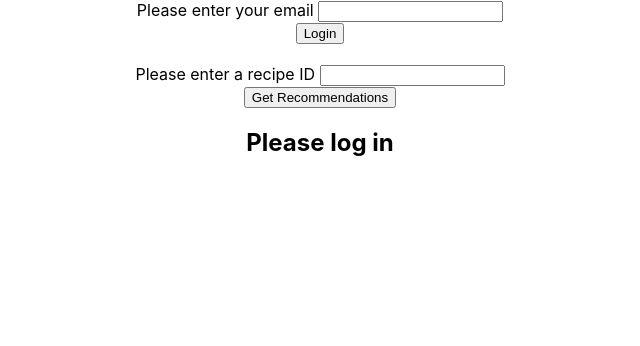
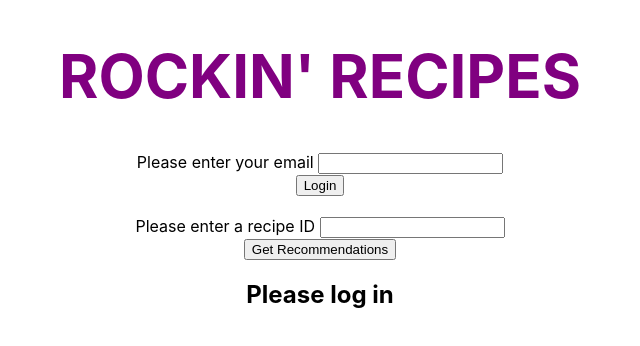
Before and after one commit to thomasstep/RockinRecipes, a React (Create React App) app in the folder rockin_recipes/: page / in a window 1280 px wide. Shown: the top 346 px of the page, without its empty margins (320-960 px from the left). Built offline with nearby package versions, Linux system fonts and the light colour scheme.

Commit message:
fixed some more UI stuff

```diff
--- a/rockin_recipes/src/App.css
+++ b/rockin_recipes/src/App.css
@@ -14,6 +14,8 @@
   flex-direction: column;
   align-items: center;
   justify-content: center;
+  text-align: center;
+  width: 200;
   font-size: calc(10px + 2vmin);
   color: white;
 }
--- a/rockin_recipes/src/Components/Login.js
+++ b/rockin_recipes/src/Components/Login.js
@@ -48,12 +48,20 @@ class Login extends Component {
     }
 
     render () {
+        const title = {
+            fontSize: '60px',
+            color: 'purple',
+            textAlign: 'center',
+        }
         return (
+            <div>
+            <h1 style={title}>ROCKIN' RECIPES</h1>
             <form onSubmit={this.handleSubmit}>
                 Please enter your email&nbsp;
                 <input type="text" value={this.state.username} onChange={this.handleChange}></input><br/>
                 <input type="submit" value="Login"></input><br/>
             </form>
+            </div>
         )
     }
 }
--- a/rockin_recipes/src/Components/RecipeList.js
+++ b/rockin_recipes/src/Components/RecipeList.js
@@ -20,8 +20,21 @@ class RecipeList extends Component {
 
     render() {
         const displayStyle = {
-            style: "center"
+            style: "center",
         };
+        const likesHeader = {
+            fontSize: '35px',
+            color: 'blue',
+        }
+        const dislikesHeader = {
+            fontSize: '35px',
+            color: 'red',
+        }
+        const recommendationsHeader = {
+            fontSize: '35px',
+            color: 'green',
+        }
+
         const likes = this.props.likes.map(e => (
             <React.Fragment>
                 <h3 style={displayStyle}>{e.name}</h3>
@@ -39,19 +52,23 @@ class RecipeList extends Component {
         const recommendations = this.props.recommendations.map(e => (
             <React.Fragment>
                 <h3 style={displayStyle}>{e.name}</h3>
-                <a href={e.url}><img style={displayStyle} src={e.image} alt="img"></img></a>
+                <img style={displayStyle} src={e.image} alt="img"></img>
+                <div> <a href={e.url}>Click Here To Go To Recipe</a> </div>
                 <p style={displayStyle}>{listIngredients(e)}</p>
             </React.Fragment>
         ));
         return (
+        <div>
+
             <div>
                 {this.props.user === "" ? <h2>Please log in</h2> : <h2>Logged in as {this.props.user}</h2>}
-                {this.props.recommendations.length === 0 ? <h2></h2> : <h2>Recommendations</h2>}
+                {this.props.recommendations.length === 0 ? <h2></h2> : <h2 style={recommendationsHeader}>These are some recipes we would like to recommend</h2>}
                 {recommendations}
-                {this.props.likes.length === 0 ? <h2></h2> : <h2>Likes</h2>}
+                {this.props.likes.length === 0 ? <h2></h2> : <h2 style={likesHeader}>Recipes You've Liked</h2>}
                 {likes}
-                {this.props.dislikes.length === 0 ? <h2></h2> : <h2>Dislikes</h2>}
+                {this.props.dislikes.length === 0 ? <h2></h2> : <h2 style={dislikesHeader}>Recipes You've Disliked</h2>}
                 {dislikes}
+            </div>
             </div>
         )
     }
```
